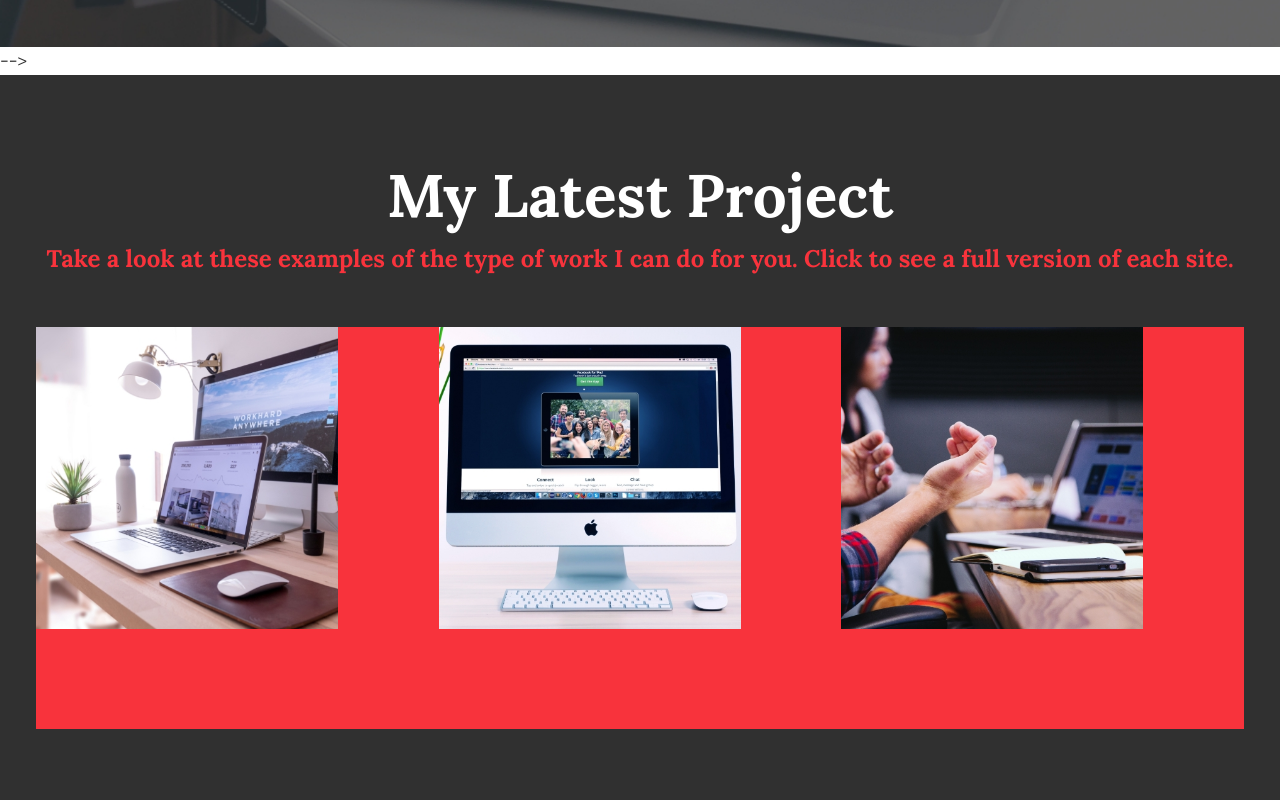
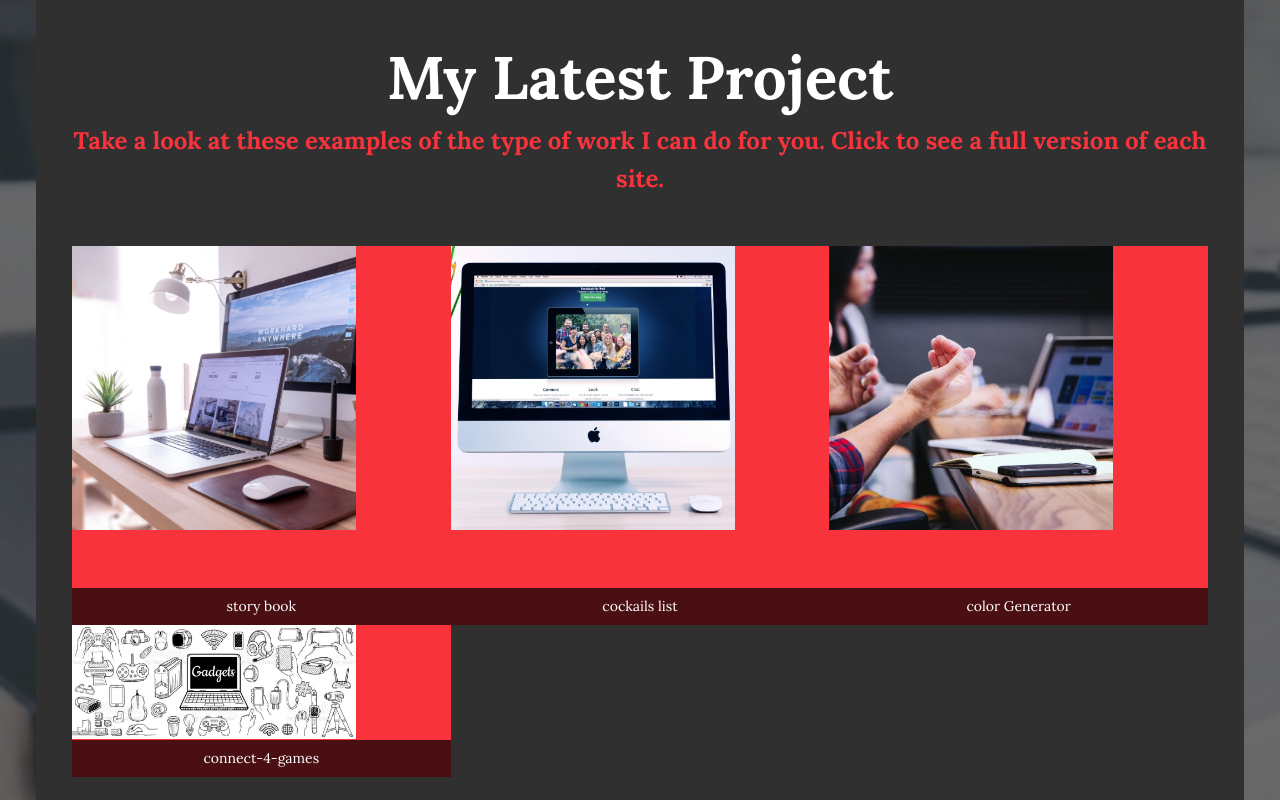
Before and after one commit to smartkelvin123/my-portfolio, a plain HTML site: page index.html in a window 1280 px wide. Shown: the part 1140-1940 px from the top of the page. Drawn offline with nearby package versions, Linux system fonts and the light colour scheme.

Commit message:
updated code

```diff
--- a/index.css
+++ b/index.css
@@ -147,6 +147,9 @@ header {
 .logo {
     max-width: 100px;
 }
+
+
+
 
 .nav {
     position: fixed;
@@ -392,21 +395,46 @@ header {
     color: var(--clr-light);
     text-align: center;
 }
+.portfolio__item {
+    background: var(--clr-accent);
+    overflow: hidden;
+    position: relative; /* Add this line to make the captions relative to the portfolio item */
+}
 
-.portfolio {
+
+
+
+
+/* .image-caption {
+    position: absolute;
+    bottom: 0;
+    left: 0;
+    width: 100%;
+    background-color: rgba(0, 0, 0, 0.7);
+    padding: 0.5em;
+    color: white;
+    font-size: 1rem;
+    font-weight: var(--fw-reg);
+    opacity: 0; /* Add this line to initially hide the captions */
+    /* transition: opacity 250ms linear; */
+
+
+.portfolio__item:hover .image-caption,
+.portfolio__item:focus .image-caption {
+    opacity: 1; /* Add this line to show the captions on hover or focus */
+}
+
+ .portfolio {
     display: grid;
     grid-template-columns: repeat(auto-fit, minmax(300px, 1fr));
 }
-
 .portfolio__item {
-    background: var(--clr-accent);
-    overflow: hidden;
+    position: relative;
 }
 
 .portfolio__img {
-    transition:
-        transform 750ms cubic-bezier(.5, 0, .5, 1),
-        opacity 250ms linear;
+    transition: transform 750ms cubic-bezier(.5, 0, .5, 1),
+                opacity 250ms linear;
 }
 
 .portfolio__item:focus {
@@ -419,6 +447,20 @@ header {
     transform: scale(1.2);
     opacity: .5;
 }
+
+.image-caption {
+    position: absolute;
+    bottom: 0;
+    left: 0;
+    width: 100%;
+    background-color: rgba(0, 0, 0, 0.7);
+    color: white;
+    padding: 10px;
+    margin: 0;
+    font-size: 14px;
+    line-height: 1.2;
+}
+
 
 
 /* footer */
--- a/index.html
+++ b/index.html
@@ -45,88 +45,70 @@
 
         <!-- My services -->
         <section class="my-services" id="services">
+
+
+
             <h2 class="section__title section__title--services">What I do</h2>
             <div class="services">
                 <div class="service">
                     <h3>Web And App developer </h3>
                     <p>Build and maintain Apps, webSites and web Applications using programming languages,design
                         tools and framworks. </p>
-                </div> <!-- / service -->
+                </div>
 
                 <div class="service">
+
                     <h3>Networks and Applications</h3>
                     <p>Perform security test on Networks,Apps and Web base Applications with the latest methods and testing methodology ,thereby evaluating new tools.
                           </p>
-                </div> <!-- / service -->
+                </div>
 
                 <div class="service">
+
                     <h3>CYBER-SECURITY</h3>
                     <p>Developed and implement efficeiency CyberSecurity plan to maintain the security of computer
                         files against unauthorized modifications, destruction and disclosure,gaining a 95% success rate
-                    on overall company data security.Encryting data transmission through crytography and firewall to conceal confidential
-                information during data transmission. </p>
-                </div> <!-- / service -->
-            </div> <!-- / services -->
+                        on overall company data security.Encryting data transmission through crytography and firewall to conceal confidential
+                        information during data transmission. </p>
+                    </div>
+
+            </div
 
 
         </section>
-        <!-- <a href="#work" class="btn">My Work</a> -->
-
-<!--
-        <!About me -->
-        <!-- <section class="about-me" id="about">
-           <h2 class="section__title section__title--about">Who I am</h2>
-           <p class="section__subtitle section__subtitle--about">Designer & developer based out of NYC</p>
-
-           <div class="about-me__body">
-               <p>Lorem ipsum dolor sit amet, consectetur adipiscing elit, sed do eiusmod tempor incididunt ut labore et dolore magna aliqua. Ut enim ad minim veniam, quis nostrud exercitation ullamco laboris nisi ut aliquip ex ea commodo consequat.</p>
-               <p>Lorem ipsum dolor sit amet, consectetur adipiscing elit, sed do eiusmod tempor incididunt ut labore et dolore magna aliqua. Ut enim ad minim veniam, quis nostrud exercitation ullamco laboris nisi ut aliquip ex ea commodo consequat.</p>
-           </div>
-
-           <img src="file:///C:/Users/user/Pictures/IMG-20211129-WA0075%20ttt.jpg" alt="Jane leaning against a bus" class="about-me__img">
-        </section>
-         --> -->
-        <!-- My Work -->
-        <section class="my-work" id="work">
-            <!-- <a href="#work" class="btn">My Work</a> -->
-            <h2 class="section__title section__title--work">My Latest Project</h2>
-            <p class="section__subtitle section__subtitle--work">Take a look at these examples of the type of work I can do for you. Click to see a full version of each site.</p>
-
-            <div class="portfolio">
-                <!-- Portfolio item 01 -->
-                <!-- <a href="#" class="portfolio__item">
-                    <img src="file:///C:/Users/user/Downloads/project/co1a94186b6639cd508213748/img/portfolio-01.jpg" alt="" class="portfolio__img">
-                </a> -->
-
-
-                <!-- Portfolio item 03 -->
-                <a href="https://smartapp2022.netlify.app/" class="portfolio__item">
-                    <img src="images/img/portfolio-04.jpg" alt="" class="portfolio__img">
-                </a>
-
-                <!-- Portfolio item 04 -->
-                <a href="https://smart5555.netlify.app/" class="portfolio__item">
-                    <img src="images/img/portfolio-06.jpg" alt="" class="portfolio__img">
-                </a>
 
 
 
 
 
-                <!-- Portfolio item 07 -->
-                <a href="https://colorgenerator564.netlify.app" class="portfolio__item">
-                    <img src="images/img/portfolio-07.jpg" alt="color Generator" class="portfolio__img">
-                </a>
+        <!-- My Work -->
+        <section class="my-work" id="work">
+            <h2 class="section__title section__title--work">My Latest Project</h2>
+            <p class="section__subtitle section__subtitle--work">Take a look at these examples of the type of work I can do for you. Click to see a full version of each site.</p>
 
+            <div class="portfolio">
+              <a href="https://smartapp2022.netlify.app/" class="portfolio__item">
+                <img src="images/img/portfolio-04.jpg" alt="story book" class="portfolio__img">
+                <p class="image-caption">story book</p>
+              </a>
 
-                <!-- Portfolio item 09 -->
-                <!-- <a href="#" class="portfolio__item">
-                    <img src="file:///C:/Users/user/Downloads/cyber-security-1805632__480.webp" alt="" class="portfolio__img">
-                </a> -->
+              <a href="https://smart5555.netlify.app/" class="portfolio__item">
+                <img src="images/img/portfolio-06.jpg" alt="Cocktails list" class="portfolio__img">
+                <p class="image-caption">cockails list</p>
+              </a>
 
+              <a href="https://colorgenerator564.netlify.app" class="portfolio__item">
+                <img src="images/img/portfolio-07.jpg" alt="color Generator" class="portfolio__img">
+                <p class="image-caption">color Generator</p>
 
+              <a href="https://connect-4-games.netlify.app/" class="portfolio__item">
+                <img src="images/img/game pictures.jpg" alt="connect-4-games" class="portfolio__img">
+
+                <p class="image-caption">connect-4-games</p>
+              </a>
             </div>
-        </section>
+          </section>
+
 
 
         <!-- Footer -->
```
Also changed, not shown: images/img/game pictures.jpg (added).
